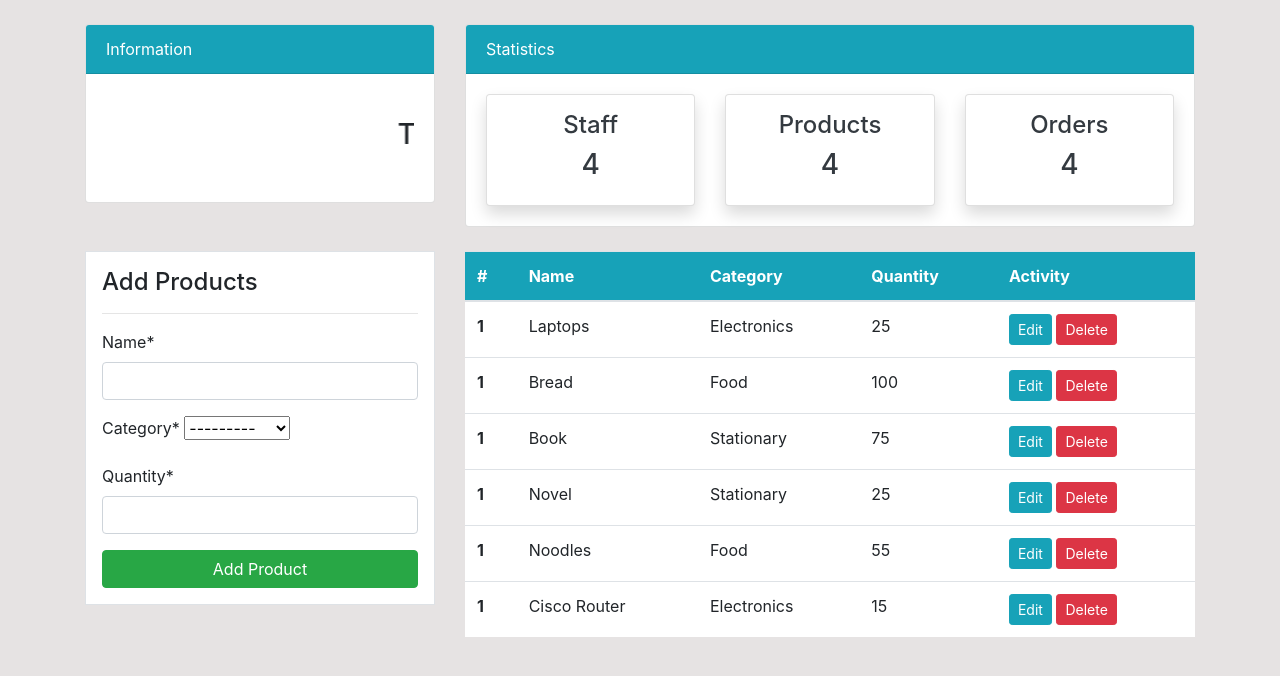
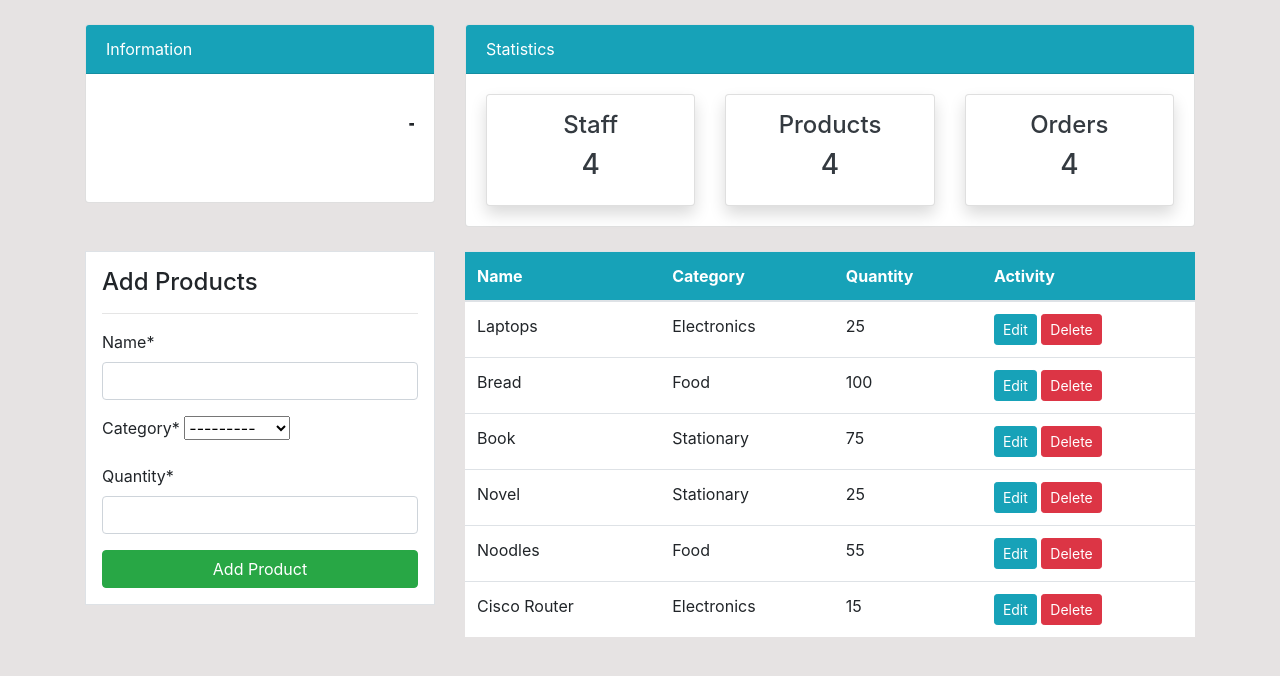
Before and after one commit to Anuoluwa-samuel/Auxanoproject, a Django app: page /product/ in a window 1280 px wide. Shown: the part 62-738 px from the top of the page. Run offline with Django 5.2, Linux system fonts and the light colour scheme; a user stored in the database is signed in; data comes from the database, SQL or seed files in the repository; both versions use the stored data as it was after the commit; some libraries are stand-ins or nearby versions.

Commit message:
Fix: Remove unnecessary '#' column from product table

```diff
--- a/templates/dashboard/product.html
+++ b/templates/dashboard/product.html
@@ -23,7 +23,7 @@
                 <table class="table bg-white">
                     <thead class="bg-info">
                         <tr class="text-white">
-                            <th scope="col">#</th>
+
                             <th scope="col">Name</th>
                             <th scope="col">Category</th>
                             <th scope="col">Quantity</th>
@@ -33,7 +33,7 @@
                     <tbody>
                         {% for item in items  %}
                         <tr>
-                            <th scope="row">1</th>
+
                             <td>{{ item.name }}</td>
                             <td>{{ item.category }}</td>
                             <td>{{ item.quantity }}</td>
```
Also changed, not shown: db.sqlite3.
